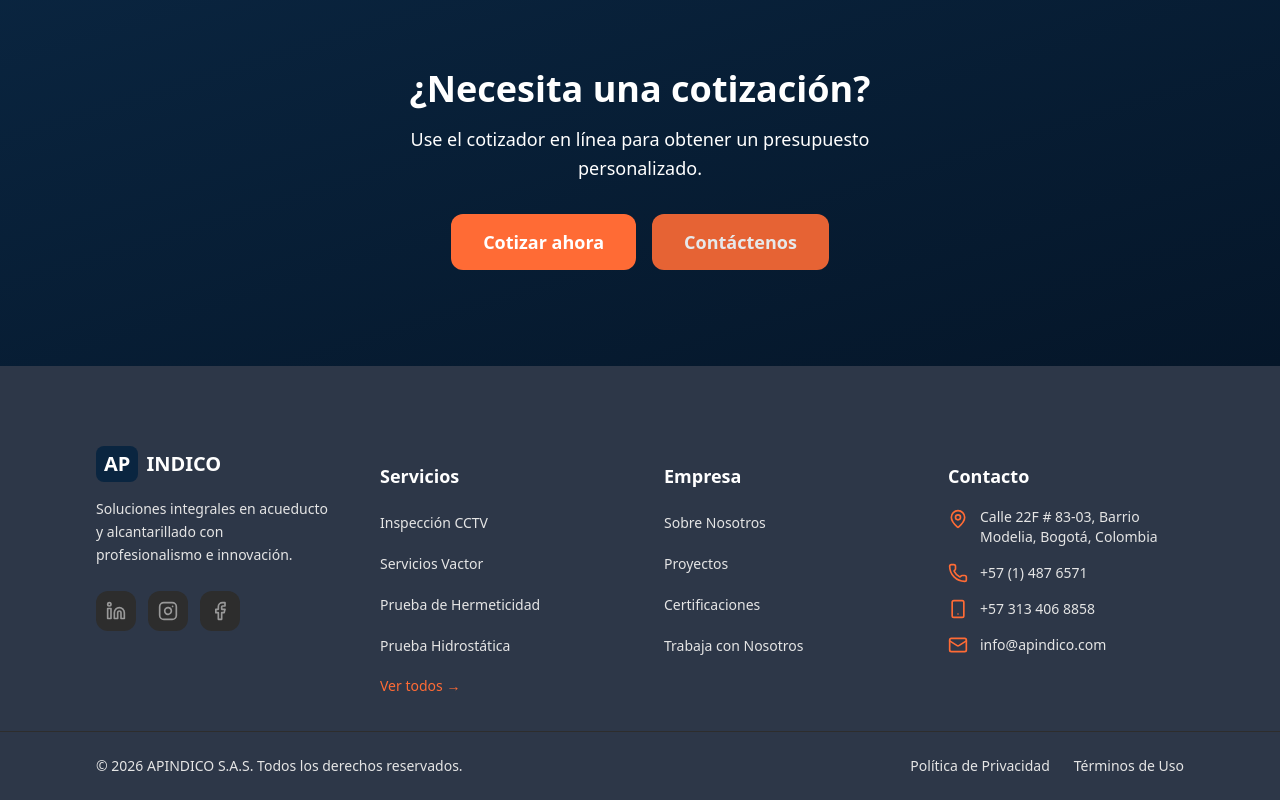
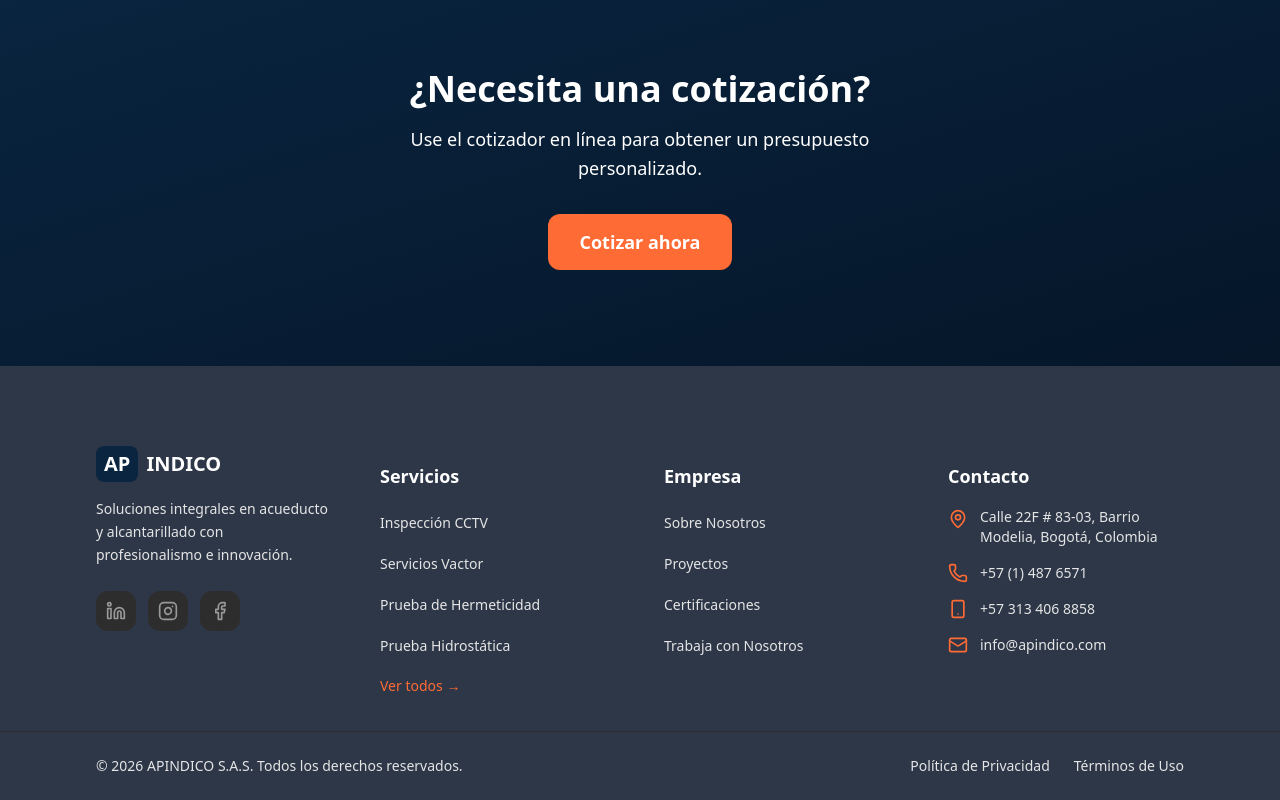
Before and after one commit to Hecpac/Apindico, a Next.js app: page /servicios in a window 1280 px wide. Shown: the part 2954-3754 px from the top of the page. Built offline with nearby package versions, Linux system fonts and the light colour scheme.

Commit message:
Remove secondary servicios CTA

```diff
--- a/src/app/servicios/page.tsx
+++ b/src/app/servicios/page.tsx
@@ -129,14 +129,6 @@ export default function ServiciosPage() {
               <Button variant="cta" size="lg" asChild>
                 <Link href="/cotizador">{copy.services.index.quoteCta}</Link>
               </Button>
-              <Button
-                variant="cta"
-                size="lg"
-                className="opacity-90 hover:opacity-100"
-                asChild
-              >
-                <Link href="/contacto">{copy.services.index.contactCta}</Link>
-              </Button>
             </div>
           </div>
         </Container>
```
